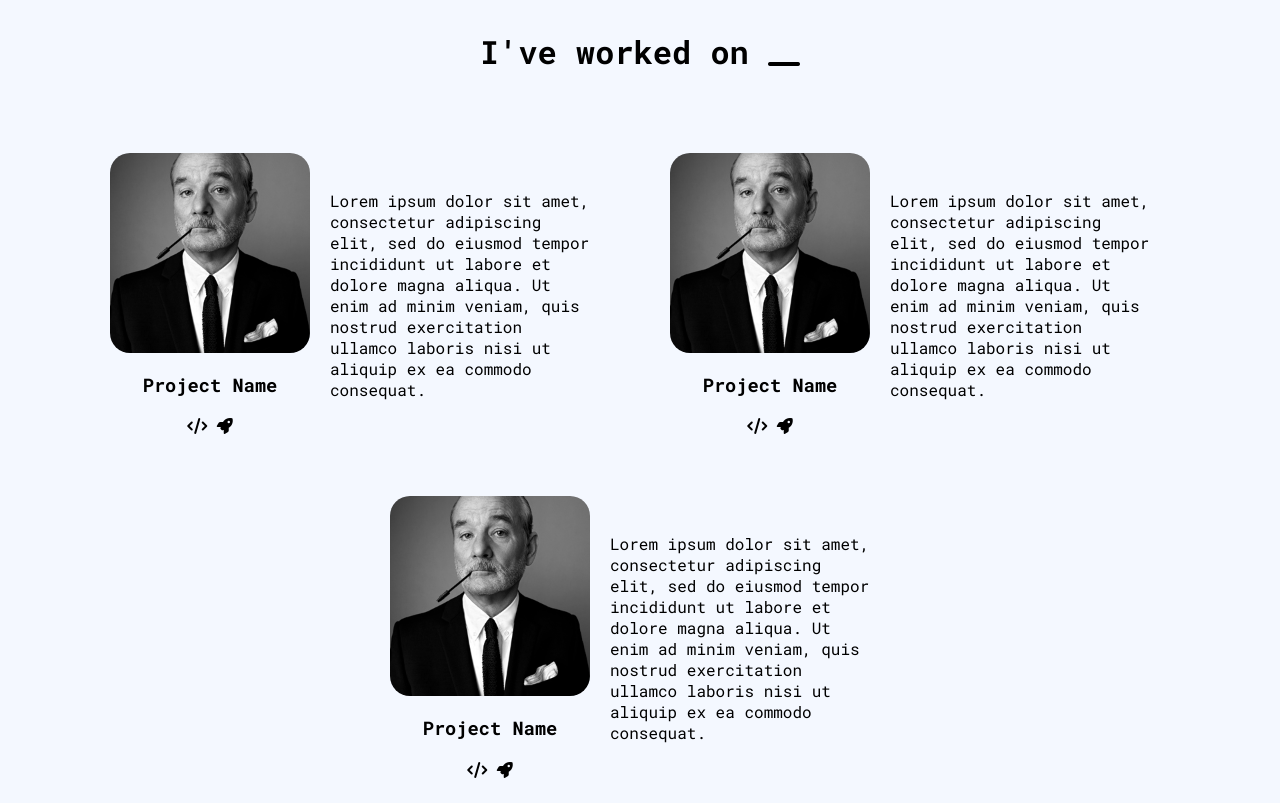
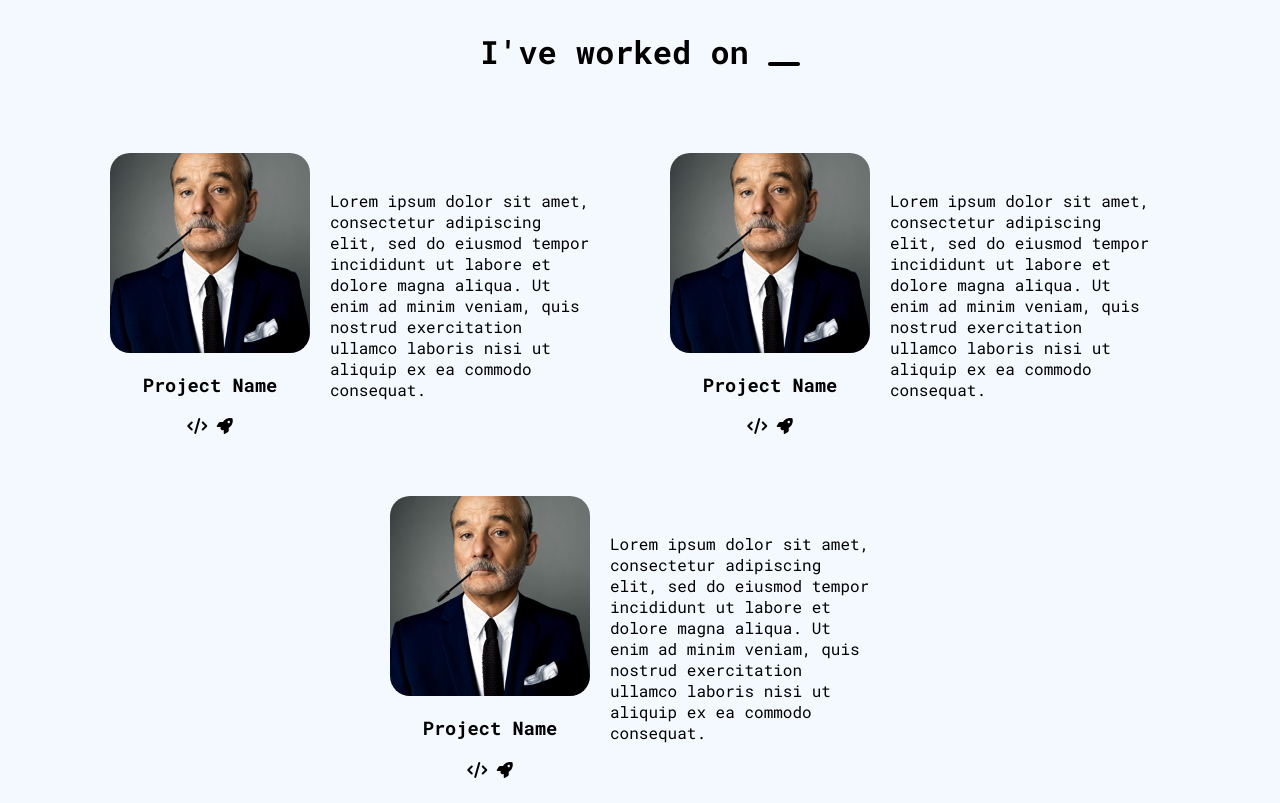
Before and after one commit to austnly/austnly.github.io, a plain HTML site: page index.html in a window 1280 px wide. Shown: the part 1720-2523 px from the top of the page. Drawn offline with Linux system fonts and the light colour scheme.

Commit message:
Cleaned up projects styling

```diff
--- a/modules/extends.scss
+++ b/modules/extends.scss
@@ -19,3 +19,8 @@
 	background-color: palette.$darkest;
 	color: palette.$light-text;
 }
+
+%dark-on-light {
+	background-color: palette.$lightest;
+	color: palette.$dark-text;
+}
--- a/style.scss
+++ b/style.scss
@@ -161,7 +161,7 @@
 	}
 }
 
-// Skills stack
+// Skills section
 .skills {
 	@extend %light-on-dark;
 	@include mixins.flex-it(column, center, flex-start);
@@ -197,38 +197,21 @@
 	}
 }
 
+// Projects section
 .projects {
+	@extend %dark-on-light;
 	@include mixins.headings;
+	@include mixins.flex-it(column, center, center, nowrap);
 
-	display: flex;
-	flex-direction: column;
-	justify-content: center;
-	align-items: center;
-
-	// background-color: palette.$darkest;
-	background-color: palette.$lightest;
-	color: black;
 	z-index: 1;
 
 	&__group {
 		// Single column list centered on small screens
-		display: flex;
-		flex-direction: column;
-		align-items: center;
-		// background-color: rgba(palette.$lightest, 0.8);
-		width: inherit;
-		// color: black;
-		// border-radius: 50px;
+		@include mixins.flex-it(column, center, center);
 
-		// Centered esponsive row list on larger screens
+		// Centered responsive row list on larger screens
 		@include responsive.sm-up {
-			flex-direction: row;
-			flex-wrap: wrap;
-			justify-content: center;
-			// max-width: fit-content;
-			// only allows single column
-
-			// margin: 0px 50px;
+			@include mixins.flex-it(row, center, flex-start, wrap);
 		}
 
 		&__item {
@@ -236,57 +219,38 @@
 			margin: 10px;
 
 			// Each item card is 500px wide and will wrap to a single column on a small screen
-			display: flex;
-			flex-direction: row;
-			flex-wrap: wrap;
-			justify-content: center;
-			align-items: center;
+			@include mixins.flex-it(row, center, center, nowrap);
 			max-width: 500px;
-
-			// background-color: rgba(palette.$lightest, 0.5);
-			// color: palette.$dark-text;
-			// border-radius: 10px;
-
-			// Item cards will not wrap on larger screens
-			@include responsive.sm-up {
-				flex-wrap: nowrap;
-			}
 
 			// Title cards display thumbnail, name and links in a column
 			&--title-card {
-				display: flex;
-				flex-direction: column;
-				align-items: center;
+				@include mixins.flex-it(column, flex-start, center, nowrap);
 			}
 
 			&--thumbnail {
 				width: 200px;
 				border-radius: 20px;
-				filter: grayscale(100);
-
-				&:hover {
-					filter: none;
-				}
+				transition: 0.5s;
 			}
 
 			&--dscrb {
 				padding: 0 20px;
 
+				// Text hidden on smaller screens
 				display: none;
 
+				// Text shows on larger screens
 				@include responsive.lg-up {
 					display: inline;
 				}
 			}
+
+			&:hover {
+				img {
+					filter: grayscale(100);
+				}
+			}
 		}
-
-		// Divider between project cards?
-		// &__divider {
-		// 	width: inherit;
-		// 	display: block;
-		// 	height: 5px;
-		// 	background-color: rgba(palette.$darkest, 0.7);
-		// }
 	}
 }
 // Need to add expand project desc on mobile
```
Also changed, not shown: style.css.
